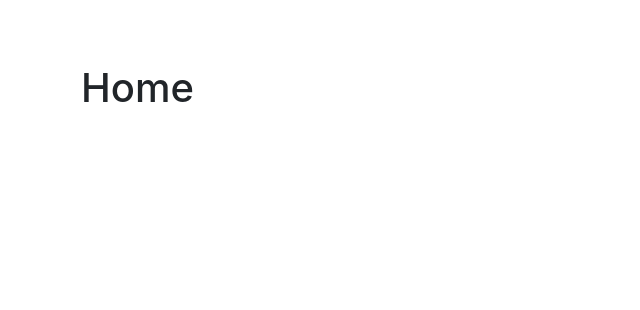
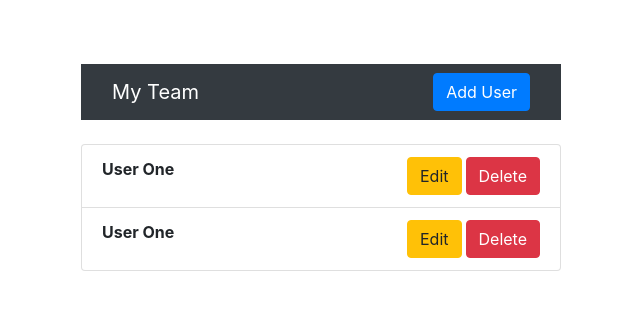
Before and after one commit to neodmy/react-example, a React (Create React App) app: page / in a window 1280 px wide. Shown: the top 310 px of the page, without its empty margins (319-959 px from the left). Built offline with nearby package versions, Linux system fonts and the light colour scheme.

Commit message:
Heading userlist components (#4)
* feat: add Heading component

* feat(wip): add UserList component

* feat: add Heading and UserList to Home component

```diff
--- /dev/null
+++ b/src/components/Heading.js
@@ -0,0 +1,24 @@
+import React from 'react';
+import { Link } from 'react-router-dom';
+import {
+    Navbar,
+    Nav,
+    NavItem,
+    NavbarBrand,
+    Container,
+} from 'reactstrap';
+
+export const Heading = () => {
+    return(
+        <Navbar color='dark' dark>
+            <Container>
+                <NavbarBrand href='/'>My Team</NavbarBrand>
+                <Nav>
+                    <NavItem>
+                        <Link className='btn btn-primary' to='/add'>Add User</Link>
+                    </NavItem>
+                </Nav>
+            </Container>
+        </Navbar>
+    )
+}
--- a/src/components/Home.js
+++ b/src/components/Home.js
@@ -1,9 +1,12 @@
 import React from 'react';
+import { Heading } from './Heading';
+import { UserList } from './UserList';
 
 export const Home = () => {
   return (
-    <div>
-     <h1>Home</h1>
-    </div>
+    <>
+     <Heading />
+     <UserList />
+    </>
   );
 }
--- /dev/null
+++ b/src/components/UserList.js
@@ -0,0 +1,28 @@
+import React from 'react';
+import { Link } from 'react-router-dom';
+import {
+    ListGroup,
+    ListGroupItem,
+    Button,
+} from 'reactstrap';
+
+export const UserList = () => {
+    return(
+        <ListGroup className='mt-4'>
+            <ListGroupItem className='d-flex'>
+                <strong>User One</strong>
+                <div className='ml-auto'>
+                    <Link className='btn btn-warning mr-1' to='/edit/1'>Edit</Link>
+                    <Button color='danger'>Delete</Button>
+                </div>
+            </ListGroupItem>
+            <ListGroupItem className='d-flex'>
+                <strong>User One</strong>
+                <div className='ml-auto'>
+                    <Link className='btn btn-warning mr-1' to='/edit/1'>Edit</Link>
+                    <Button color='danger'>Delete</Button>
+                </div>
+            </ListGroupItem>
+        </ListGroup>
+    )
+}
```
